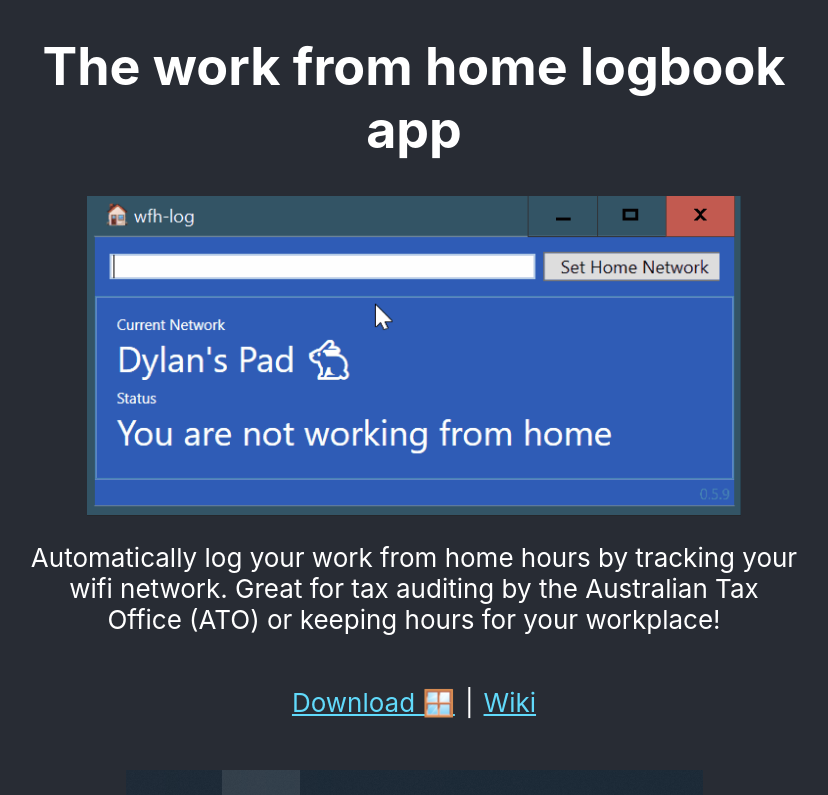
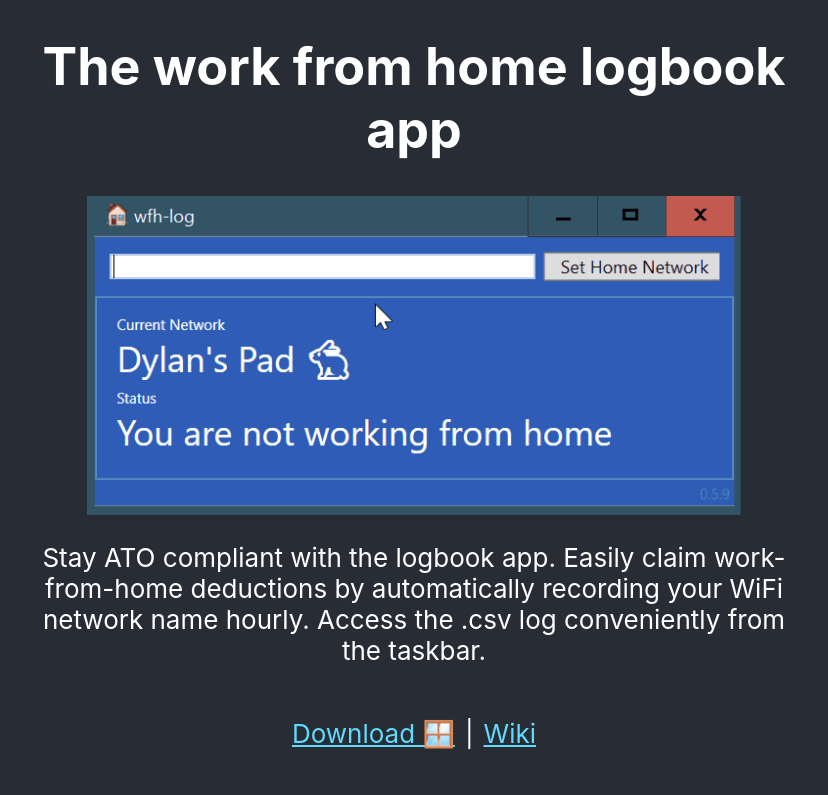
Before and after one commit to dylan-george-field/work-from-home-log, a React (Create React App) app in the folder site/: page / in a window 1280 px wide. Shown: the top 795 px of the page, without its empty margins (226-1054 px from the left). Built offline with nearby package versions, Linux system fonts and the light colour scheme.

Commit message:
make the descriptions better using chat gpt

```diff
--- a/site/public/index.html
+++ b/site/public/index.html
@@ -14,8 +14,8 @@
     <meta name="theme-color" content="#000000" />
     <meta
       name="description"
-      content="Automatically log your work from home hours for tax purposes for government bodies like the
-      Internal Revenue Service (IRS) or Australian Tax Office (ATO)."
+      content="A free logbook app for seamless tax auditing.
+      Automatically records WiFi network hourly in the background. Download now & never worry again!"
     />
     <link rel="apple-touch-icon" href="%PUBLIC_URL%/logo192.png" />
     <!--
--- a/site/src/App.js
+++ b/site/src/App.js
@@ -11,8 +11,8 @@
           src={require("./wfh-log-animation.gif")}
         />
         <p>
-          Automatically log your work from home hours by tracking your wifi network. Great for tax auditing by the
-          Australian Tax Office (ATO) or keeping hours for your workplace!
+          Stay ATO compliant with the logbook app. Easily claim work-from-home deductions by automatically recording
+          your WiFi network name hourly. Access the .csv log conveniently from the taskbar.
         </p>
         <p>
         <span>
```
